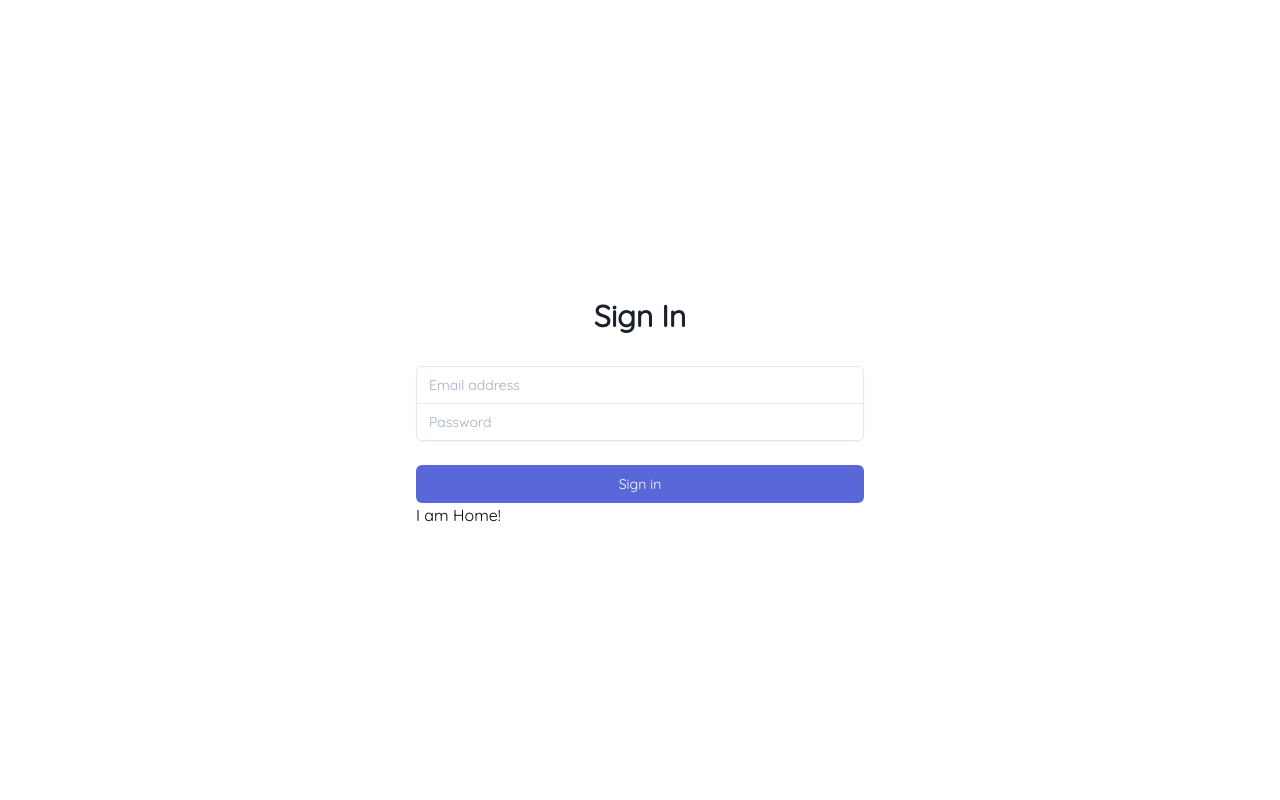
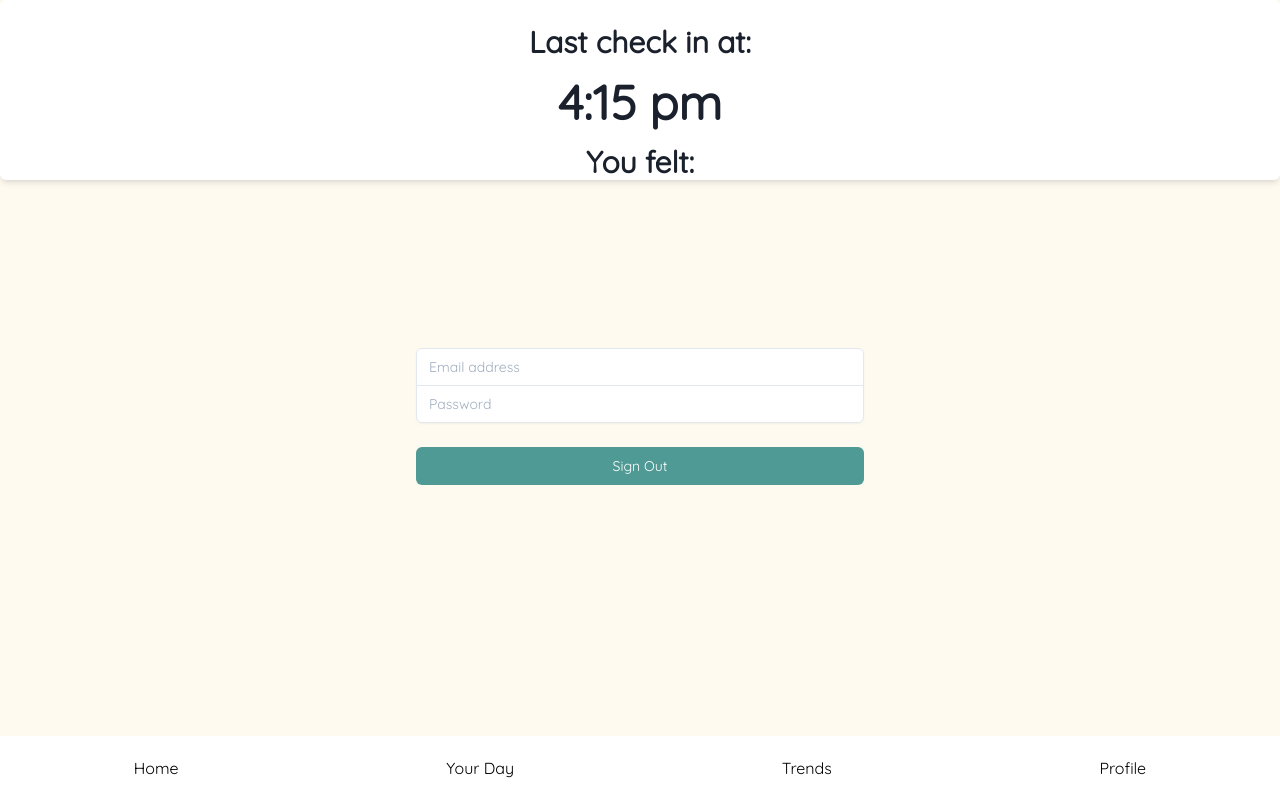
Before and after one commit to melinda-hl-lim/moments-react, a React (Create React App) app: page /home in a window 1280 px wide. Built offline with nearby package versions, Linux system fonts and the light colour scheme.

Commit message:
PostCSS purge works but autoprefixer doesn't; created nav bar

```diff
--- a/postcss.config.js
+++ b/postcss.config.js
@@ -1,3 +1,4 @@
+/* eslint-disable global-require */
 // fetch TailwindCSS package
 const tailwindcss = require('tailwindcss');
 
--- a/src/assets/main.css
+++ b/src/assets/main.css
@@ -1,3 +1,7 @@
+/* @tailwind base;
+@tailwind components;
+@tailwind utilities; */
+
 /*! normalize.css v8.0.1 | MIT License | github.com/necolas/normalize.css */
 
 /* Document
@@ -32,11 +36,6 @@ body {
  * Correct the font size and margin on `h1` elements within `section` and
  * `article` contexts in Chrome, Firefox, and Safari.
  */
-
-h1 {
-  font-size: 2em;
-  margin: 0.67em 0;
-}
 
 /* Grouping content
    ========================================================================== */
@@ -241,7 +240,6 @@ template {
  */
 
 
-h1,
 h2 {
   margin: 0;
 }
@@ -259,6 +257,13 @@ button {
 button:focus {
   outline: 1px dotted;
   outline: 5px auto -webkit-focus-ring-color;
+}
+
+
+ul {
+  list-style: none;
+  margin: 0;
+  padding: 0;
 }
 
 /**
@@ -334,7 +339,7 @@ button {
   cursor: pointer;
 }
 
-h1,
+
 h2 {
   font-size: inherit;
   font-weight: inherit;
@@ -392,16 +397,28 @@ input {
           appearance: none;
 }
 
-.bg-indigo-600 {
+.bg-white {
   --bg-opacity: 1;
-  background-color: #5a67d8;
-  background-color: rgba(90, 103, 216, var(--bg-opacity));
+  background-color: #fff;
+  background-color: rgba(255, 255, 255, var(--bg-opacity));
 }
 
-.hover\:bg-indigo-500:hover {
+.bg-primary-dark {
   --bg-opacity: 1;
-  background-color: #667eea;
-  background-color: rgba(102, 126, 234, var(--bg-opacity));
+  background-color: #4f9a94;
+  background-color: rgba(79, 154, 148, var(--bg-opacity));
+}
+
+.bg-orange-100 {
+  --bg-opacity: 1;
+  background-color: #fffaf0;
+  background-color: rgba(255, 250, 240, var(--bg-opacity));
+}
+
+.hover\:bg-primary-light:hover {
+  --bg-opacity: 1;
+  background-color: #80cbc4;
+  background-color: rgba(128, 203, 196, var(--bg-opacity));
 }
 
 .border-transparent {
@@ -414,16 +431,16 @@ input {
   border-color: rgba(226, 232, 240, var(--border-opacity));
 }
 
+.focus\:border-primary-dark:focus {
+  --border-opacity: 1;
+  border-color: #4f9a94;
+  border-color: rgba(79, 154, 148, var(--border-opacity));
+}
+
 .focus\:border-blue-300:focus {
   --border-opacity: 1;
   border-color: #90cdf4;
   border-color: rgba(144, 205, 244, var(--border-opacity));
-}
-
-.focus\:border-indigo-700:focus {
-  --border-opacity: 1;
-  border-color: #4c51bf;
-  border-color: rgba(76, 81, 191, var(--border-opacity));
 }
 
 .rounded-none {
@@ -460,12 +477,24 @@ input {
   display: none;
 }
 
+.flex-col {
+  flex-direction: column;
+}
+
 .items-center {
   align-items: center;
 }
 
+.items-stretch {
+  align-items: stretch;
+}
+
 .justify-center {
   justify-content: center;
+}
+
+.justify-around {
+  justify-content: space-around;
 }
 
 .font-medium {
@@ -476,12 +505,20 @@ input {
   font-weight: 800;
 }
 
+.h-16 {
+  height: 4rem;
+}
+
 .text-sm {
   font-size: 0.875rem;
 }
 
 .text-3xl {
   font-size: 1.875rem;
+}
+
+.text-5xl {
+  font-size: 3rem;
 }
 
 .leading-5 {
@@ -543,12 +580,28 @@ input {
   color: rgba(160, 174, 192, var(--placeholder-opacity));
 }
 
+.fixed {
+  position: fixed;
+}
+
 .relative {
   position: relative;
 }
 
+.top-0 {
+  top: 0;
+}
+
+.bottom-0 {
+  bottom: 0;
+}
+
 .shadow-sm {
   box-shadow: 0 1px 2px 0 rgba(0, 0, 0, 0.05);
+}
+
+.shadow-md {
+  box-shadow: 0 4px 6px -1px rgba(0, 0, 0, 0.1), 0 2px 4px -1px rgba(0, 0, 0, 0.06);
 }
 
 .text-center {
--- /dev/null
+++ b/src/components/Button.js
@@ -0,0 +1,20 @@
+/* eslint-disable react/prop-types */
+import React from 'react';
+import {
+  Link,
+} from 'react-router-dom';
+
+function Button({ text, linkTo }) {
+  return (
+    <div className="mt-6">
+      <Link to={linkTo}>
+        <button type="submit" className="group relative flex w-full justify-center py-2 px-4 border border-transparent text-sm leading-5 font-medium rounded-md text-white bg-primary-dark hover:bg-primary-light focus:outline-none focus:border-primary-dark focus:shadow-outline-indigo active:bg-indigo-700 transition duration-150 ease-in-out">
+          {text}
+        </button>
+      </Link>
+    </div>
+
+  );
+}
+
+export default Button;
--- /dev/null
+++ b/src/components/Input.js
@@ -0,0 +1,38 @@
+/* eslint-disable react/prop-types */
+import React from 'react';
+
+function Input({
+  name,
+  type,
+  required,
+  position, // For customizing input box borders
+}) {
+  const customizeBorder = (inputPosition) => {
+    switch (inputPosition) {
+      case 'first':
+        return 'rounded-t-md';
+      case 'last':
+        return 'rounded-b-md';
+      case 'singular':
+        return 'rounded-md';
+      default:
+        return '';
+    }
+  };
+
+  return (
+    <div className={position === 'last' ? '-mt-px' : ''}>
+      <input
+        aria-label={name}
+        name={name}
+        type={type}
+        required={Boolean(required)}
+        placeholder={name}
+        className={`appearance-none rounded-none relative block w-full px-3 py-2 border border-gray-300 placeholder-gray-500 text-gray-900 focus:outline-none focus:shadow-outline-blue focus:border-blue-300 focus:z-10 sm:text-sm sm:leading-5 ${customizeBorder(position)}`}
+      />
+    </div>
+
+  );
+}
+
+export default Input;
--- /dev/null
+++ b/src/components/Navigation.js
@@ -0,0 +1,28 @@
+import React from 'react';
+import {
+  Link,
+} from 'react-router-dom';
+
+function Navigation() {
+  return (
+    <nav className="flex bg-white h-16 w-full fixed bottom-0">
+      <ul className="flex w-full items-stretch justify-around">
+        <Link to="/home" className="flex items-center">
+          <li className="text-center">Home</li>
+        </Link>
+        <Link to="/home" className="flex items-center">
+          <li className="text-center">Your Day</li>
+        </Link>
+        <Link to="/home" className="flex items-center">
+          <li className="text-center">Trends</li>
+        </Link>
+        <Link to="/home" className="flex items-center">
+          <li className="text-center">Profile</li>
+        </Link>
+      </ul>
+    </nav>
+
+  );
+}
+
+export default Navigation;
--- a/src/containers/App.js
+++ b/src/containers/App.js
@@ -1,9 +1,20 @@
 import React from 'react';
+import { BrowserRouter, Switch, Route } from 'react-router-dom';
+import Navigation from '../components/Navigation';
+import Home from './Home';
 import SignIn from './SignIn';
 
 function App() {
   return (
-    <SignIn />
+    <BrowserRouter>
+      <div className="min-h-screen flex items-center justify-center bg-orange-100 py-12 px-4 sm:px-6 lg:px-8">
+        <Switch>
+          <Route path="/home" component={Home} />
+          <Route exact path="/" component={SignIn} />
+        </Switch>
+      </div>
+      <Navigation />
+    </BrowserRouter>
   );
 }
 
--- a/src/containers/Home.js
+++ b/src/containers/Home.js
@@ -1,7 +1,40 @@
 import React from 'react';
+import Button from '../components/Button';
 
 function Home() {
-  return <h1>I am Home!</h1>;
+  return (
+    <>
+      <div className="flex flex-col w-full bg-white fixed top-0 justify-center items-center rounded-md shadow-md">
+        <h2 className="mt-6 text-center text-3xl leading-9 font-extrabold text-gray-900">
+          Last check in at:
+        </h2>
+        <h2 className="mt-6 text-center text-5xl leading-9 font-extrabold text-gray-900">
+          4:15 pm
+        </h2>
+        <h2 className="mt-6 text-center text-3xl leading-9 font-extrabold text-gray-900">
+          You felt:
+        </h2>
+      </div>
+
+      <div className="max-w-md w-full">
+        <form className="mt-8" action="#">
+
+          <div className="rounded-md shadow-sm">
+
+            <input aria-label="Email address" name="email" type="email" required className="appearance-none rounded-none relative block w-full px-3 py-2 border border-gray-300 placeholder-gray-500 text-gray-900 rounded-t-md focus:outline-none focus:shadow-outline-blue focus:border-blue-300 focus:z-10 sm:text-sm sm:leading-5" placeholder="Email address" />
+
+            <input aria-label="Password" name="password" type="password" required className="appearance-none rounded-none relative block w-full -mt-px px-3 py-2 border border-gray-300 placeholder-gray-500 text-gray-900 rounded-b-md focus:outline-none focus:shadow-outline-blue focus:border-blue-300 focus:z-10 sm:text-sm sm:leading-5" placeholder="Password" />
+
+          </div>
+
+          <div className="mt-6 text-center">
+            <Button text="Sign Out" linkTo="/" />
+          </div>
+
+        </form>
+      </div>
+    </>
+  );
 }
 
 export default Home;
--- a/src/containers/SignIn.js
+++ b/src/containers/SignIn.js
@@ -1,46 +1,23 @@
 import React from 'react';
-import {
-  Route,
-  Link,
-  Switch,
-} from 'react-router-dom';
-import Home from './Home';
+import Button from '../components/Button';
+import Input from '../components/Input';
 
 function SignIn() {
   return (
-    <div className="min-h-screen flex items-center justify-center bg-gray-50 py-12 px-4 sm:px-6 lg:px-8">
     <div className="max-w-md w-full">
       <div>
         <h2 className="mt-6 text-center text-3xl leading-9 font-extrabold text-gray-900">
-            Sign In
+          Sign In to Moments
         </h2>
       </div>
 
       <form className="mt-8" action="#">
+        <input type="hidden" name="remember" value="true" />
+        <Input name="Email" type="email" required="true" position="first" />
+        <Input name="Password" type="password" required="true" position="last" />
 
-          <input type="hidden" name="remember" value="true" />
-          <div className="rounded-md shadow-sm">
-            <div>
-              <input aria-label="Email address" name="email" type="email" required className="appearance-none rounded-none relative block w-full px-3 py-2 border border-gray-300 placeholder-gray-500 text-gray-900 rounded-t-md focus:outline-none focus:shadow-outline-blue focus:border-blue-300 focus:z-10 sm:text-sm sm:leading-5" placeholder="Email address" />
-            </div>
-            <div className="-mt-px">
-              <input aria-label="Password" name="password" type="password" required className="appearance-none rounded-none relative block w-full px-3 py-2 border border-gray-300 placeholder-gray-500 text-gray-900 rounded-b-md focus:outline-none focus:shadow-outline-blue focus:border-blue-300 focus:z-10 sm:text-sm sm:leading-5" placeholder="Password" />
-            </div>
-          </div>
-
-          <div className="mt-6">
-            <Link to="/home">
-              <button type="submit" className="group relative w-full flex justify-center py-2 px-4 border border-transparent text-sm leading-5 font-medium rounded-md text-white bg-indigo-600 hover:bg-indigo-500 focus:outline-none focus:border-indigo-700 focus:shadow-outline-indigo active:bg-indigo-700 transition duration-150 ease-in-out">
-                Sign in
-              </button>
-            </Link>
-            <Switch>
-              <Route path="/home" component={Home} />
-            </Switch>
-          </div>
-
+        <Button text="Sign In" linkTo="/home" />
       </form>
-      </div>
     </div>
   );
 }
--- a/src/index.js
+++ b/src/index.js
@@ -1,6 +1,5 @@
 import React from 'react';
 import ReactDOM from 'react-dom';
-import { BrowserRouter } from 'react-router-dom';
 import 'fontsource-quicksand';
 import './assets/main.css';
 
@@ -9,9 +8,7 @@ import App from './containers/App';
 
 ReactDOM.render(
   <React.StrictMode>
-    <BrowserRouter>
-      <App />
-    </BrowserRouter>
+    <App />
   </React.StrictMode>,
   document.getElementById('root'),
 );
```
Also changed, not shown: src/assets/tailwind.css (+8 -2 lines), package.json (line endings or trailing spaces), tailwind.js. Lines whose indentation alone changed are shown as unchanged.
